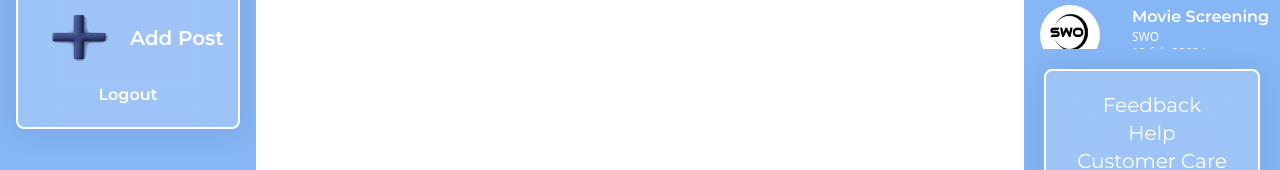
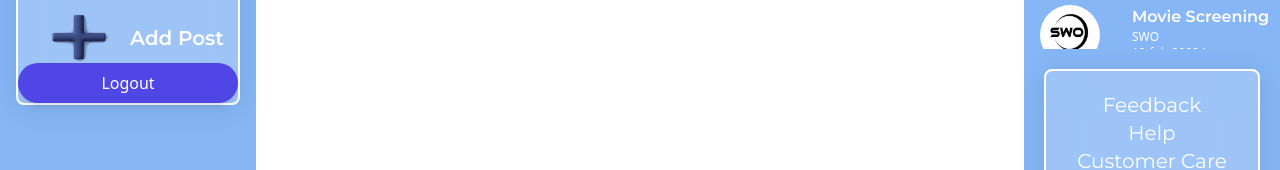
Before and after one commit to rajukumar2003/UniBlind, a React (Vite) app: page /dashboard in a window 1280 px wide. Shown: the part 463-633 px from the top of the page. Built offline with nearby package versions, Linux system fonts and the light colour scheme; no server answers; the database is empty; a web font is replaced by a local one.

Commit message:
Fixed Major bugs in creating post and username being not displayed

```diff
--- a/src/Components/Dashfirst.jsx
+++ b/src/Components/Dashfirst.jsx
@@ -1,44 +1,23 @@
 import React from "react";
-import {
-  Addpost,
-  GoogleIcon,
-  GroupChat,
-  Proom,
-  Vidchat,
-} from "../assets/Icons";
+import { Addpost, GoogleIcon, GroupChat, Proom, Vidchat } from "../assets/Icons";
 import { useState } from "react";
-import {
-  getFirestore,
-  collection,
-  getDoc,
-  doc,
-  updateDoc,
-  arrayUnion,
-} from "firebase/firestore";
+import { getFirestore, collection, getDoc, doc, updateDoc, arrayUnion } from "firebase/firestore";
 import { useUserContext } from "../userContext";
-import { db } from "../firebase";
+import { db,auth } from "../firebase";
+import { signOut } from "firebase/auth";
+import { useNavigate } from "react-router-dom";
 
-const Dashfirst = () => {
-  const [username, setUsername] = useState("");
+
+const Dashfirst = ({ username, isPostFormOpen, setIsPostFormOpen }) => {
   const { userId } = useUserContext();
-  // Fetching Username-------------------------------------------------------------------
-  async function fetchUsername(userId) {
-    const db = getFirestore();
-    const userDocRef = doc(db, "users", userId);
-    const userDocSnap = await getDoc(userDocRef);
-
-    if (userDocSnap.exists()) {
-      return userDocSnap.data().username;
-    } else {
-      return null;
-    }
-  }
+  const navigate = useNavigate();
 
   // Logout Button
   const logoutButton = async () => {
     await signOut(auth);
     navigate("/");
   };
+
 
   return (
     <div>
@@ -111,53 +90,9 @@ const Dashfirst = () => {
           </div>
         </button>
 
-
-        {/* <div className="flex flex-row mx-auto">
-          <img
-            src={Proom}
-            alt="Private Room icon"
-            className="mx-5"
-            width={50}
-            height={50}
-          />
-          <p className=" text-white text-2xl my-auto font-montserrat font-semibold">
-            Private Room
-          </p>
-        </div>
-        <div className="flex flex-row mx-auto">
-          <img
-            src={Vidchat}
-            alt="Vidchat icon"
-            className="mr-10"
-            width={50}
-            height={50}
-          />
-          <p className=" text-white text-2xl my-auto font-montserrat font-semibold">
-            Video Meeting
-          </p>
-        </div>
-        <button
-          onClick={() => {
-            navigate("/post");
-            setIsPostFormOpen(true);
-          }}
-        >
-          <div className="flex flex-row mx-auto">
-            <img
-              src={Addpost}
-              alt="Add post icon"
-              className="mr-10"
-              width={50}
-              height={50}
-            />
-            <p className=" text-white text-2xl my-auto font-montserrat font-semibold">
-              Add Post
-            </p>
-          </div>
-        </button> */}
         <button
           onClick={logoutButton}
-          className="text-white py-2 px-5 font-montserrat font-semibold m-3"
+          className="bg-indigo-600 hover:bg-indigo-800 text-white font-medium py-2 px-5 rounded-full shadow-md transition-colors"
         >
           Logout
         </button>
--- a/src/Components/addUserWithRandomName.js
+++ b/src/Components/addUserWithRandomName.js
@@ -28,5 +28,5 @@ export async function addUserWithRandomUsername(uid, email, setuserId) {
         username: generatedUsername,
     });
     setuserId(uid); // Setting userId in context
-    alert("Signup Successful");
-}
+    console.log("User added to database");
+};
--- a/src/pages/Dashboard.jsx
+++ b/src/pages/Dashboard.jsx
@@ -1,27 +1,12 @@
 import React from "react";
 import { Link, useNavigate } from "react-router-dom";
-import {
-  Addpost,
-  GoogleIcon,
-  GroupChat,
-  Logo,
-  Proom,
-  Vidchat,
-} from "../assets/Icons";
+import { Addpost, GoogleIcon, GroupChat, Logo, Proom, Vidchat } from "../assets/Icons";
 import { events, posts } from "../Constans";
 import PostCard from "../Components/PostCard";
 import { useState, useEffect } from "react";
 import { fetchPosts } from "../postsUtils";
-import { signOut } from "firebase/auth";
 import { auth } from "../firebase";
-import {
-  getFirestore,
-  collection,
-  getDoc,
-  doc,
-  updateDoc,
-  arrayUnion,
-} from "firebase/firestore";
+import { getFirestore, collection, getDoc, doc, updateDoc, arrayUnion } from "firebase/firestore";
 import { useUserContext } from "../userContext";
 import { db } from "../firebase";
 import Dashfirst from "../Components/Dashfirst";
@@ -112,7 +97,7 @@ const Dashboard = ({ isPostFormOpen, setIsPostFormOpen }) => {
 
 				{/* Section 1 ..................... */}
 				<section className="h-screen bg-[#86B6F6] w-1/5 fixed">
-          <Dashfirst />
+					<Dashfirst username={username} isPostFormOpen={isPostFormOpen} setIsPostFormOpen={setIsPostFormOpen} />
 				</section>
 
 				{/* Section 2............................ */}
@@ -142,7 +127,7 @@ const Dashboard = ({ isPostFormOpen, setIsPostFormOpen }) => {
 
 				{/* Section 3........................ */}
 				<section className="flex-1 bg-[#86B6F6] w-1/5 h-screen fixed right-0">
-          <Dashthird/>
+					<Dashthird />
 				</section>
 			</div>
 		</main>
```
Lines whose indentation alone changed are shown as unchanged.
